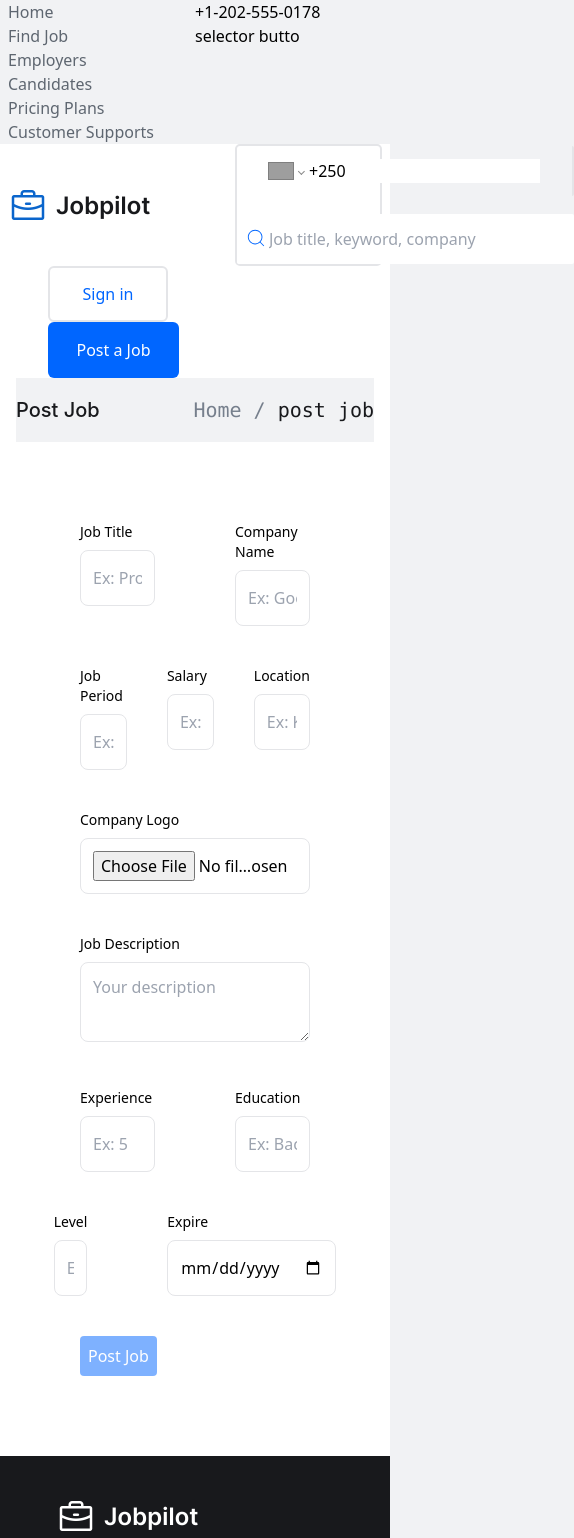
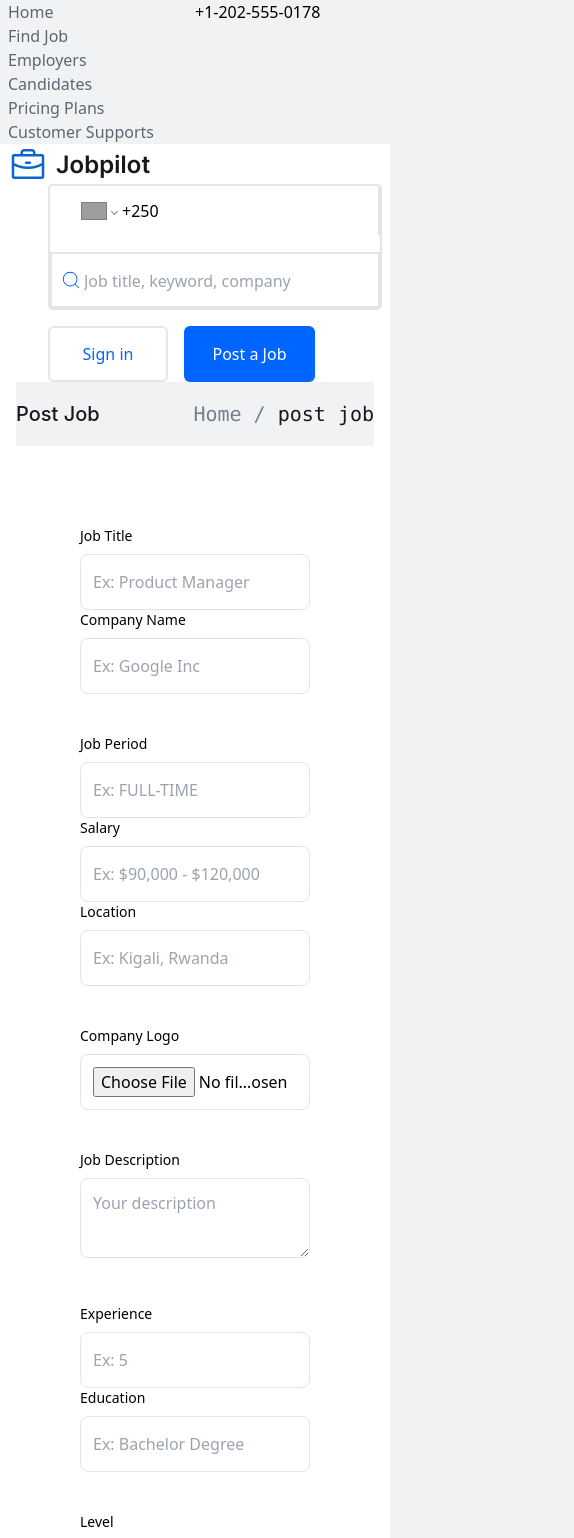
Before and after one commit to nyirurugoomar/jobpilot-app, a Next.js app: page /postJob in a window 390 px wide. Shown: the top 1538 px of the page, 574 px wide, since content can reach past the window. Built offline with nearby package versions, Linux system fonts and the light colour scheme; grey boxes are pictures that could not be loaded.

Commit message:
Making pages responsiveness

```diff
--- a/app/jobs/[id]/page.tsx
+++ b/app/jobs/[id]/page.tsx
@@ -55,22 +55,22 @@ const JobDetail = () => {
   }
   return (
     <div className="w-full ">
-      <div className="md:flex flex md:justify-between justify-between items-center md:mx-0 md:px-20 mx-4 bg-[#F1F2F4] md:h-[76px]">
+      <div className="md:flex flex md:justify-between justify-between items-center md:mx-0 md:px-20 mx-4 bg-[#F1F2F4] md:h-[76px] hidden md:block">
         <div>
-          <h1 className="md:ml-8 md:text-[15px] text-[20px] md:leading-[28px]">
+          <h1 className="md:ml-8 md:text-[15px] text-[10px] md:leading-[28px]">
             Job Details
           </h1>
         </div>
-        <div className="flex gap-4 items-center ">
-          <code className="md:mr-8 md:text-[15px] text-[20px] md:leading-[20px] text-gray-500">
+        <div className="flex gap-4 items-center  ">
+          <code className="md:mr-8 md:text-[15px]  md:leading-[20px] text-gray-500">
             <Link href='/'>Home</Link> / <Link href='/AllJob'>Find Job</Link> / {job.jobTitle}{" "}
             <span className="text-[#18191C]"> / Job Details</span>{" "}
           </code>
         </div>
       </div>
-      <div className="md:h-[1396px] bg-white md:pt-10">
-        <div className="md:flex flex md:justify-between justify-between items-center md:mx-0 md:px-20 mx-4  md:h-[76px]  ">
-          <div className="flex gap-6">
+      <div className="md:h-[1396px] bg-white md:pt-10 pt-10">
+        <div className="md:flex grid md:justify-between justify-between items-center md:mx-0 md:px-20 mx-4  md:h-[76px]  ">
+          <div className="md:flex gap-6">
             <Image
               src={job.companyLogo}
               className="rounded-full"
@@ -82,20 +82,20 @@ const JobDetail = () => {
               <h2 className="md:text-[28px] md:leading-[32px]">
                 {job.jobTitle}
               </h2>
-              <div className="md:flex gap-2">
+              <div className="md:flex flex gap-2 items-center">
                 <p className="md:text-[18px] md:leading-[28px]">
                   at {job.nameCompany}
                 </p>
                 <h3 className="text-white md:text-[15px] items-center justify-start flex uppercase bg-[#0BA02C] p-2 md:h-[30px] md:w-[98px] font-semibold rounded-[3px]">
                   {job.jobPeriod}
                 </h3>
-                <h3 className="text-[#E05151] md:text-[14px] items-center justify-center flex  bg-[#FCEEEE] p-2 md:h-[30px] md:w-[98px] font-semibold rounded-[52px]">
+                <h3 className="text-[#E05151] md:text-[14px] items-center justify-center flex  bg-[#FCEEEE] p-2 md:h-[30px] md:w-[98px] font-semibold md:rounded-[52px]">
                   Featured
                 </h3>
               </div>
             </div>
           </div>
-          <div className="md:flex gap-4">
+          <div className="md:flex flex md:gap-4 gap-10 md:mt-0 mt-6">
             <div className="md:h-[56px] md:w-[56px] bg-[#E7F0FA] p-2 items-center flex justify-center rounded-[4px] shadow-sm">
               <Image
                 src="/vector12.png"
@@ -110,7 +110,7 @@ const JobDetail = () => {
             </button>
           </div>
         </div>
-        <div className="grid grid-cols-1 lg:grid-cols-2 justify-center  md:mx-auto mx-4 md:p-24 gap-28 p-4">
+        <div className="md:grid grid-cols-1 lg:grid-cols-2 justify-center  md:mx-auto mx-4 md:p-24 gap-28 p-4">
           <div className="">
             <h2 className="md:text-[18px] md:leading-[28px] text-[#18191C]">
               Job Description
--- a/app/postJob/page.tsx
+++ b/app/postJob/page.tsx
@@ -93,8 +93,8 @@ function Page() {
       </div>
 
       <form onSubmit={onPostJob} className="p-20 space-y-10">
-        <div className="flex justify-center gap-20">
-          <div className="w-full">
+        <div className="md:flex justify-center gap-20">
+          <div className="md:w-full">
             <label className="block mb-2 text-sm font-medium text-gray-700">Job Title</label>
             <input
               type="text"
@@ -115,7 +115,7 @@ function Page() {
             />
           </div>
         </div>
-        <div className="flex justify-center gap-10">
+        <div className="md:flex justify-center gap-10">
           <div className="w-full">
             <label className="block mb-2 text-sm font-medium text-gray-700">Job Period</label>
             <input
@@ -166,7 +166,7 @@ function Page() {
             placeholder="Your description"
           />
         </div>
-        <div className="flex justify-center gap-20">
+        <div className="md:flex justify-center gap-20">
           <div className="w-full">
             <label className="block mb-2 text-sm font-medium text-gray-700">Experience</label>
             <input
@@ -188,7 +188,7 @@ function Page() {
             />
           </div>
         </div>
-        <div className="flex justify-center gap-20">
+        <div className="md:flex justify-center gap-20">
           <div className="w-full">
             <label className="block mb-2 text-sm font-medium text-gray-700">Level</label>
             <input
--- a/components/Header.tsx
+++ b/components/Header.tsx
@@ -12,7 +12,7 @@ function Header() {
 
   return (
     <div className='md:w-full bg-white'>
-      <div className='grid md:mt-4 md:flex grid-cols-2 lg:grid-cols-3 justify-center space-x-10 items-center md:mx-auto mx-2 md:p-4'>
+      <div className='md:mt-4 md:flex grid-cols-2 lg:grid-cols-3 justify-center space-x-10 items-center md:mx-auto mx-2 md:p-4'>
         <Link href='/'>
           <div className=''>
             <Image src='/Logo.png' width={143} height={40} alt=''/>
@@ -20,7 +20,7 @@ function Header() {
         </Link>
         <div>
           <div className=''>
-            <form action='' className='md:flex grid md:space-y-0 space-y-4 border-2 border-gray rounded-[5px]'>
+            <form action='' className='md:flex md:space-y-0 space-y-4 border-2 border-gray rounded-[5px]'>
               <div className='relative'>
                 <PhoneInput
                   international
@@ -32,7 +32,7 @@ function Header() {
                   placeholder='Select country'
                 />
               </div>
-              <div className='relative'>
+              <div className='relative border-2 md:border-0 border-gray'>
                 <input
                   type='text'
                   className='w-full mt-[2.1px] h-[50px] py-2 px-8 text-[16px] rounded-sm focus:outline-none md:w-[668px] p-6'
@@ -45,7 +45,7 @@ function Header() {
             </form>
           </div>
         </div>
-        <div className='md:flex md:gap-4'>
+        <div className='md:flex md:gap-4 md:space-x-0 space-x-4 md:mt-0 mt-4  '>
           <a href='/Login'>
             <button className='border-2 border-gray h-[56px] w-[120px] text-primary text-[16px] hover:bg-primary hover:text-white rounded-md'>Sign in</button>
           </a>
--- a/components/SubHeader.tsx
+++ b/components/SubHeader.tsx
@@ -17,7 +17,7 @@ function SubHeader() {
            </div>
            <div className='md:flex md:gap-2 md:text-[16px]  font-[400px] md:leading-[20px]'>
              <h3>+1-202-555-0178</h3>
-             <button>selector butto</button>
+
            </div>
         </div>
     </div>
```
